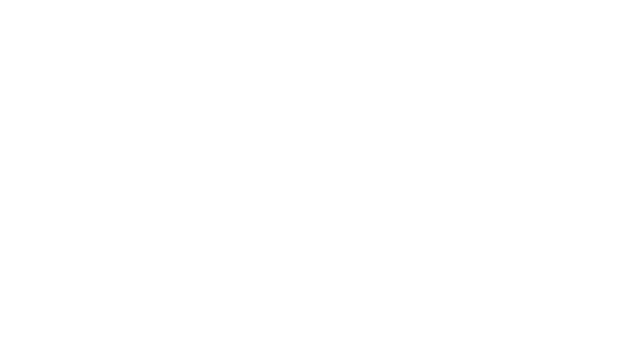
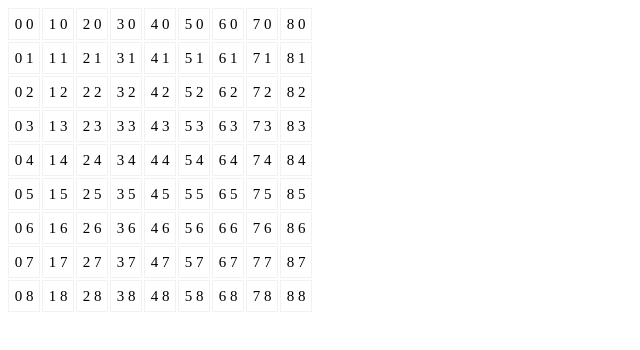
Before and after one commit to LeeShinYeoung/minesweeper, a React (Create React App) app: page / in a window 1280 px wide. Shown: the top 350 px of the page, without its empty margins (0-640 px from the left). Built offline with nearby package versions, Linux system fonts and the light colour scheme.

Commit message:
Develop a component that displays a grid on the screen

```diff
--- a/src/App.css
+++ b/src/App.css
@@ -0,0 +1,16 @@
+.minesweeper-grid {
+  display: grid;
+  grid-template-columns: repeat(10, 30px);
+  gap: 2px 4px;
+  text-align: center;
+}
+
+.minesweeper-cell {
+  width: 30px;
+  height: 30px;
+  line-height: 30px;
+  font-size: 15px;
+  transition: 0.3s;
+  background-color: #6b728000;
+  border: 1px solid #6b72801a;
+}
--- a/src/App.tsx
+++ b/src/App.tsx
@@ -1,8 +1,32 @@
-import React from 'react'
+import { useEffect, useState } from 'react'
 import './App.css'
+import GridContainer from './components/Grid'
+import { generate } from './helpers/Generator'
 
 function App() {
-  return <div className="App"></div>
+  const [width, setWidth] = useState(10)
+  const [height, setHeight] = useState(10)
+  const [bombs, setbombs] = useState(10)
+  const [start, setStart] = useState(false)
+
+  const [grid, setGrid] = useState({})
+
+  useEffect(() => setStart(true), [])
+
+  useEffect(() => {
+    setGrid(generate(width, height, bombs))
+    setStart(false)
+  }, [start])
+
+  return (
+    <div className="App">
+      <GridContainer grid={grid} openCell={openCell} flagCell={flagCell} />
+    </div>
+  )
+
+  function openCell() {}
+
+  function flagCell() {}
 }
 
 export default App
--- a/src/components/Cell.tsx
+++ b/src/components/Cell.tsx
@@ -1,3 +1,11 @@
-function Cell() {}
+function CellContainer({ x, y, grid, openCell, flagCell }: any) {
+  const key = `${x}:${y}`
 
-export default Cell
+  return (
+    <div className="minesweeper-cell" key={key}>
+      {x} {y}
+    </div>
+  )
+}
+
+export default CellContainer
--- a/src/components/Grid.tsx
+++ b/src/components/Grid.tsx
@@ -1,3 +1,44 @@
-function Board() {}
+import { useEffect, useState } from 'react'
+import { getGridWidthAndHeight } from '../utils'
+import CellContainer from './Cell'
+import { Grid } from '../interfaces'
+import { CoordinateObject } from '../types'
 
-export default Board
+function GridContainer({
+  grid,
+  openCell,
+  flagCell,
+}: {
+  grid: Grid
+  openCell: Function
+  flagCell: Function
+}) {
+  const { width, height } = getGridWidthAndHeight(grid)
+
+  const [size, setSize] = useState(getGridStyle(width))
+  useEffect(() => setSize(getGridStyle(width)), [grid])
+
+  return (
+    <div className="minesweeper-grid" style={size}>
+      {getCells(width, height)}
+    </div>
+  )
+
+  function getCells(width: number, height: number) {
+    const cells = []
+
+    for (let y = 0; y < height; y++) {
+      for (let x = 0; x < width; x++) {
+        cells.push(CellContainer({ x, y, grid, openCell, flagCell }))
+      }
+    }
+
+    return cells
+  }
+
+  function getGridStyle(width: number) {
+    return { gridTemplateColumns: `repeat(${width}, 30px)` }
+  }
+}
+
+export default GridContainer
```
